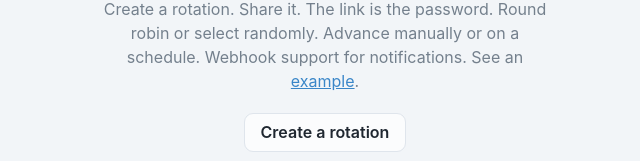
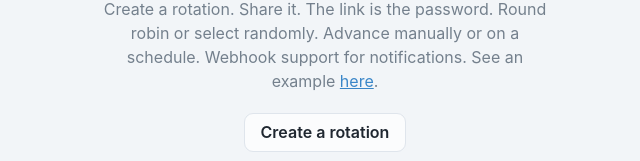
Before and after one commit to droctothorpe/robin-web, a React (Vite) app in the folder frontend/: page / in a window 1280 px wide. Shown: the part 132-293 px from the top of the page, without its empty margins (315-955 px from the left). Built offline with nearby package versions, Linux system fonts and the light colour scheme.

Commit message:
Link the word here in the example sentence
Signed-off-by: droctothorpe <mythicalsunlight@gmail.com>

```diff
--- a/frontend/src/pages/Landing.tsx
+++ b/frontend/src/pages/Landing.tsx
@@ -50,7 +50,7 @@ export default function Landing() {
         <p className="muted">
           Create a rotation. Share it. The link is the password. Round robin or
           select randomly. Advance manually or on a schedule. Webhook support
-          for notifications. See an <Link to="/demo">example</Link>.
+          for notifications. See an example <Link to="/demo">here</Link>.
         </p>
         {!creating && (
           <div className="hero-cta">
```
